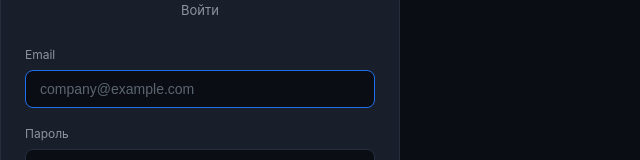
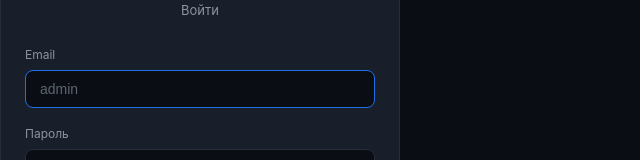
Before and after one commit to xusniddinkarabaev97/PROJECTS, a React (Vite) app in the folder smartparking/: page / in a window 1280 px wide. Shown: the part 149-309 px from the top of the page, without its empty margins (0-640 px from the left). Built offline with nearby package versions, Linux system fonts and the light colour scheme.

Commit message:
Fix login to accept simple username without @

```diff
--- a/smartparking/src/pages/Login.jsx
+++ b/smartparking/src/pages/Login.jsx
@@ -6,7 +6,7 @@ import { api } from "../api/client";
 export default function Login() {
   const { t } = useTranslation();
   const { login } = useAuth();
-  const [email, setEmail] = useState("");
+  const [username, setUsername] = useState("");
   const [password, setPassword] = useState("");
   const [error, setError] = useState("");
   const [loading, setLoading] = useState(false);
@@ -14,16 +14,16 @@ export default function Login() {
   const handleSubmit = async (e) => {
     e.preventDefault();
     setError("");
-    if (!email.trim() || !password.trim()) {
+    if (!username.trim() || !password.trim()) {
       setError(t("loginError"));
       return;
     }
     setLoading(true);
     try {
-      const data = await api.login(email, password);
+      const data = await api.login(username, password);
       login(
         {
-          email: data.email || email,
+          email: data.email || username,
           role: data.role || "admin",
           companyId: data.companyId,
         },
@@ -93,11 +93,11 @@ export default function Login() {
               {t("username")}
             </label>
             <input
-              type="email"
+              type="text"
               className="input"
-              value={email}
-              onChange={(e) => setEmail(e.target.value)}
-              placeholder="company@example.com"
+              value={username}
+              onChange={(e) => setUsername(e.target.value)}
+              placeholder="admin"
               autoFocus
             />
           </div>
```
Also changed, not shown: 2 other files (tests, documents, lock files or other folders).
